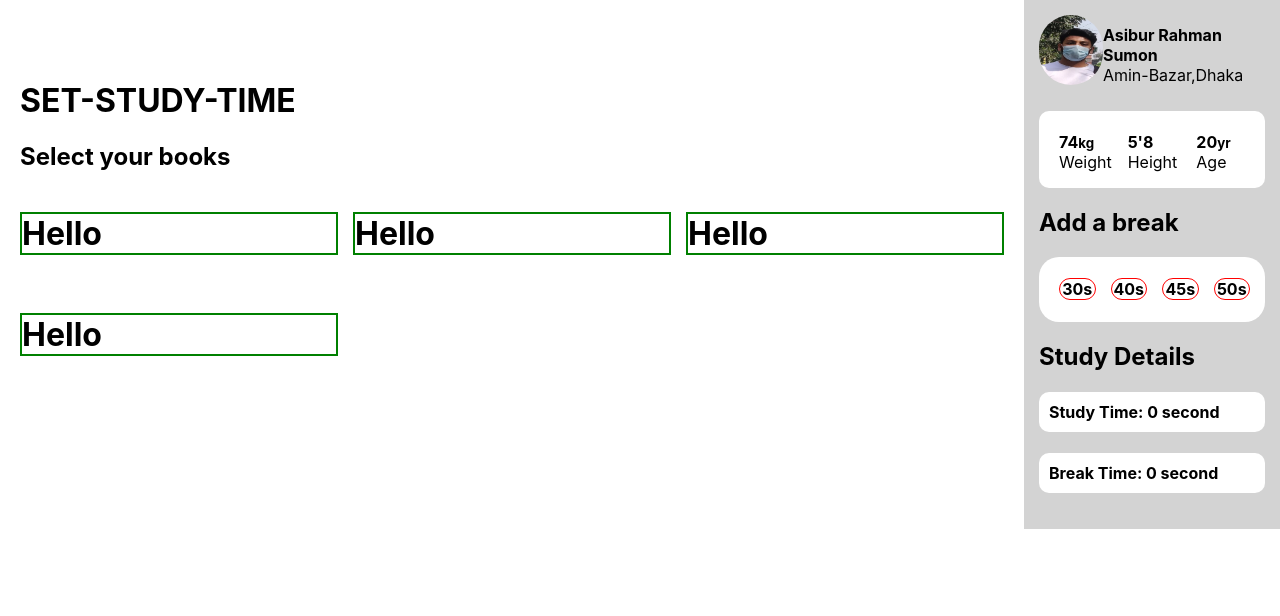
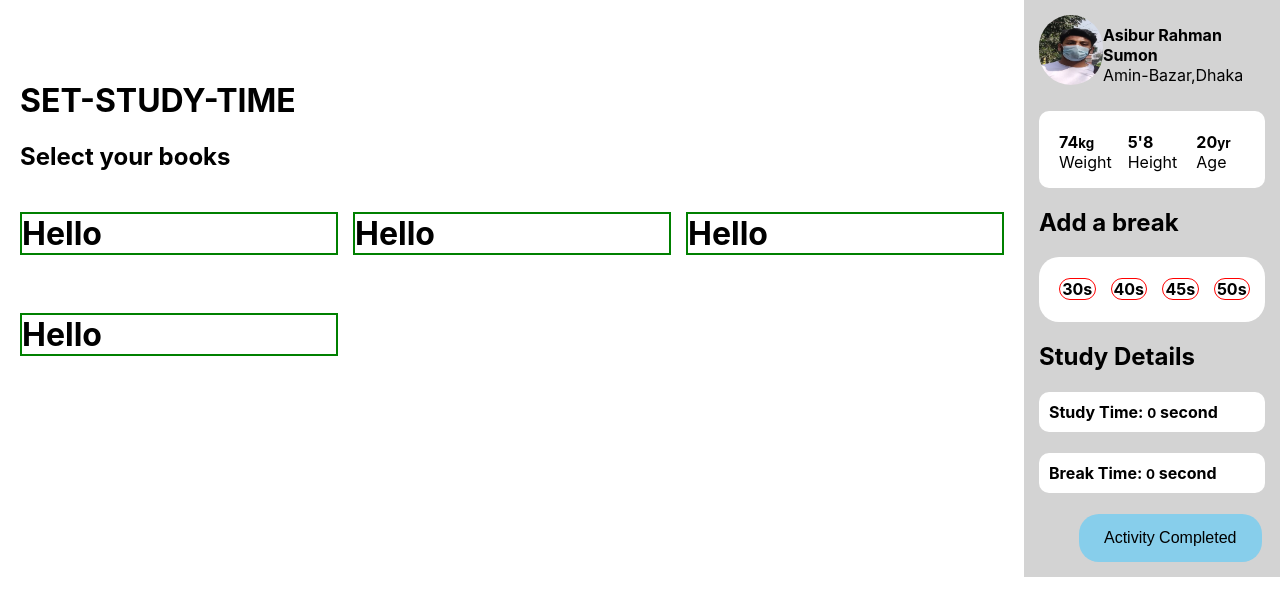
Before and after one commit to AsiburSumon/assignment-8, a React (Create React App) app: page / in a window 1280 px wide. Shown: the top 616 px of the page. Built offline with nearby package versions, Linux system fonts and the light colour scheme.

Commit message:
activities done

```diff
--- a/src/components/Library/Library.css
+++ b/src/components/Library/Library.css
@@ -70,3 +70,11 @@
 .break-time h4{
     padding: 10px;
 }
+.activities-btn{
+    padding: 15px 25px;
+    margin-left: 40px;
+    border: none;
+    border-radius: 20px;
+    background-color: skyblue;
+    font-size: medium;
+}
--- a/src/components/Library/Library.js
+++ b/src/components/Library/Library.js
@@ -43,10 +43,13 @@ const Library = () => {
                 <div className="study-details">
                     <h2>Study Details</h2>
                     <div className='study-time'>
-                        <h4>Study Time: 0 second</h4>
+                        <h4>Study Time: <small>0</small> second</h4>
                     </div>
                     <div className='break-time'>
-                        <h4>Break Time: 0 second</h4>
+                        <h4>Break Time: <small>0</small> second</h4>
+                    </div>
+                    <div>
+                        <button className="activities-btn">Activity Completed</button>
                     </div>
                 </div>
             </div>
```
